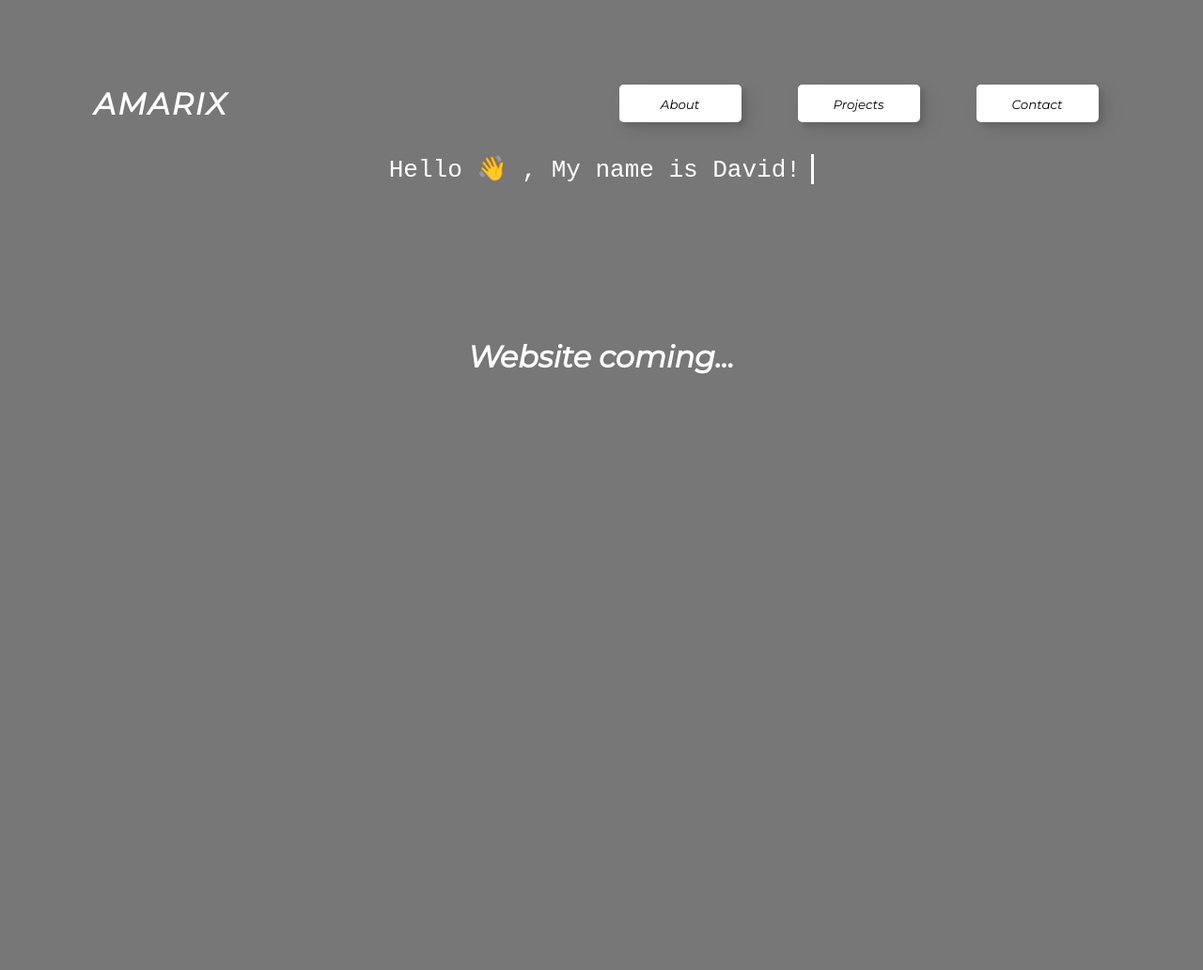
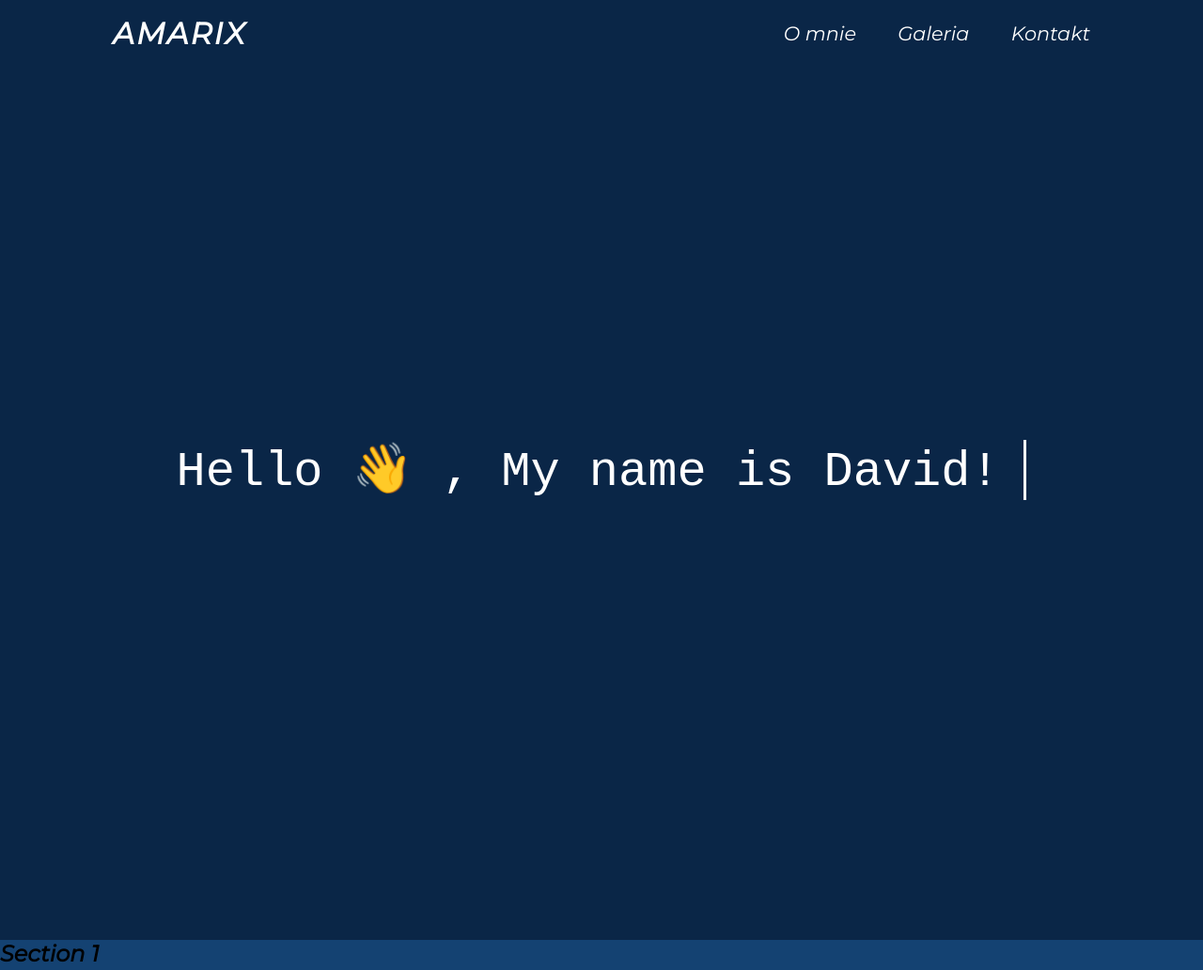
Before and after one commit to Amarixxx/Page-www, a plain HTML site: page index.html in a window 1280 px wide. Shown: the top 1032 px of the page at 94% size. Before the commit the page ends 800 px from the top, so only its background shows below. Drawn offline with nearby package versions, Linux system fonts and the light colour scheme.

Commit message:
simple fix/updates

```diff
--- a/index.html
+++ b/index.html
@@ -10,11 +10,13 @@
 <body>
   <header>
   <a href="#" class="logo">Amarix</a>
-  <ul>
-    <li><div class="frame"><button class="custom-btn btn-3"><span>About</span></button></div></li>
-    <li><div class="frame"><button class="custom-btn btn-3"><span>Projects</span></button></div></li>
-    <li><div class="frame"><button class="custom-btn btn-3"><span>Contact</span></button></div></li>
-  </ul>
+  <div class="navabar">
+    <nav>
+    <a href="#section1">O mnie</a>
+    <a href="#section2">Galeria</a>
+    <a href="#section3">Kontakt</a>
+  </nav>
+</div>
 </header>
 
 <div class="wrapper">
@@ -23,7 +25,35 @@
   </div>
 </div>
 <div class="about"><h3></div>
-  <h1 style="color:white; text-align: center;">Website coming...</h1>
+  <script src="https://ajax.googleapis.com/ajax/libs/jquery/3.3.1/jquery.min.js"></script>
+  <script>
+  $(document).ready(function(){
+    $("span").on('click', function(event) {
+        if (this.hash !== "") {
+        event.preventDefault();
+        var hash = this.hash;
+          $('html, body').animate({
+          scrollTop: $(hash).offset().top
+        }, 800, function(){
+            window.location.hash = hash;
+        });
+      }
+    });
+  });
+
+  </script>
+
+<div class="main" id="section1">
+  <h2>Section 1</h2>
+</div>
+
+<div class="main" id="section2">
+  <h2>Section 2</h2>
+</div>
+
+<div class="main" id="section3">
+  <h2>Section 3</h2>
+</div>
 
 </body>
 </html>
--- a/style.css
+++ b/style.css
@@ -7,12 +7,51 @@
     font-family: 'Montserrat', sans-serif;
 }
 
+header {
+  background-color: #0A2647;
+  height: 70px;
+  padding: 10px;
+  text-align: center;
+  width: 500px;
+  position: fixed;
+  top: 0px;
+  right: 80px;
+}
+
+header a {
+  color: white;
+  text-decoration: none;
+  margin: 0px 20px;
+  font-size: 1.3em;
+}
+
+
+#section1 {
+  height: 1000px;
+  background-color: #144272;
+}
+
+#section2 {
+  height: 1000px;
+  background-color: #205295;
+}
+
+#section3 {
+  height: 1000px;
+  background-color: #2C74B3;
+}
+
+
+html {
+  scroll-behavior: smooth;
+}
+
 body{
-    background: rgb(119, 119, 119);
+    background: #0A2647;
+    height: 500px;
 }
 
 header{
-    position: absolute;
     top: 0;
     left: 0;
     width: 100%;
@@ -57,7 +96,7 @@ header ul li a:hover{
 }
 
 .wrapper {
-    height: 45vh;
+    height: 1000px;
     /*This part is important for centering*/
     display: flex;
     align-items: center;
@@ -65,14 +104,14 @@ header ul li a:hover{
   }
 
   .typing-demo {
-      color: #fff;
+    color: #fff;
     width: 29ch;
     animation: typing 3s steps(29), blink .5s step-end infinite alternate;
     white-space: nowrap;
     overflow: hidden;
     border-right: 3px solid;
     font-family: monospace;
-    font-size: 2em;
+    font-size: 4em;
   }
 
   @keyframes typing {
@@ -116,7 +155,7 @@ header ul li a:hover{
 
   .btn-3 {
     background: rgb(255, 255, 255);
-    background: linear-gradient(0deg, rgb(255, 255, 255) 0%,rgb(168, 168, 168)) 100%);
+    background: linear-gradient(0deg, rgb(255, 255, 255) 0%,rgb(168, 168, 168)) 100%;
     width: 130px;
     height: 40px;
     line-height: 42px;
```
